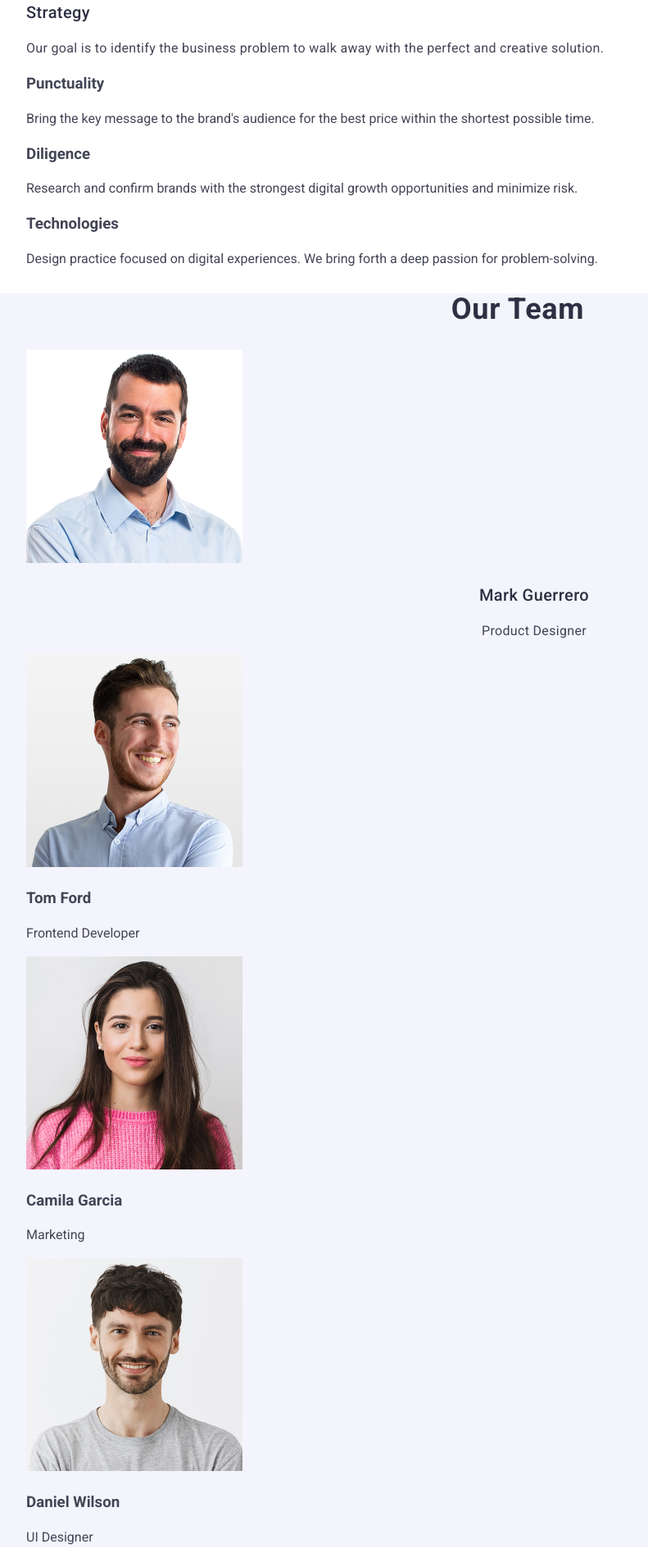
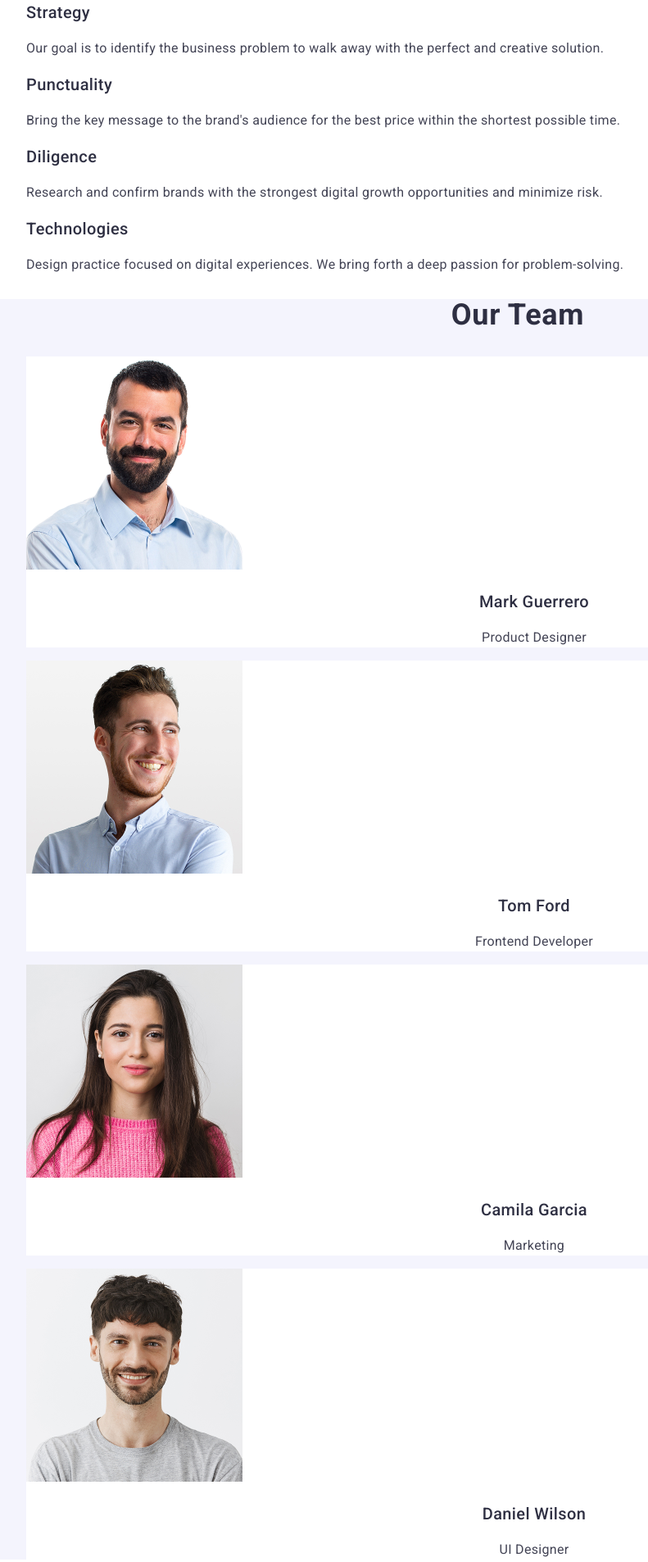
Before and after one commit to Dmitryi-goit/goit-markup-hw-02, a plain HTML site: page index.html in a window 1280 px wide. Shown: the part 414-2320 px from the top of the page at 82% size, without its empty margins (8-799 px from the left). Drawn offline with nearby package versions, Linux system fonts and the light colour scheme.

Commit message:
and more

```diff
--- a/css/styles.css
+++ b/css/styles.css
@@ -122,6 +122,11 @@ font-weight: 500;
             color: #2e2f42;
             text-transform: capitalize;
 }
+.list{
+background-color: #FFFFFF
+}
+
+
 .team  .guys{
     font-weight: 500;
         font-size: 20px;
--- a/index.html
+++ b/index.html
@@ -30,11 +30,11 @@
 
             </li>
 
-            <li><a href="" class="studio">Portfolio</a>
+            <li><a href="./index.html" class="studio">Portfolio</a>
 
             </li>
 
-            <li><a href="" class="studio">Contacts</a>
+            <li><a href="./index.html" class="studio">Contacts</a>
 
             </li>
 
@@ -89,15 +89,15 @@
 
 
   </li>
-  <li><h3>Punctuality</h3>
-    <p>Bring the key message to the brand's audience for the best price within the shortest possible time.</p>
+  <li><h3  class="goals">Punctuality</h3>
+    <p class="par">Bring the key message to the brand's audience for the best price within the shortest possible time.</p>
 
   </li>
-  <li><h3>Diligence</h3>
-<p>Research and confirm brands with the strongest digital growth opportunities and minimize risk.</p>
+  <li><h3  class="goals">Diligence</h3>
+<p class="par">Research and confirm brands with the strongest digital growth opportunities and minimize risk.</p>
   </li>
-  <li><h3>Technologies</h3>
-  <p>Design practice focused on digital experiences. We bring forth a deep passion for problem-solving.</p>
+  <li><h3  class="goals">Technologies</h3>
+  <p class="par">Design practice focused on digital experiences. We bring forth a deep passion for problem-solving.</p>
   </li>
   </ul>
 
@@ -115,30 +115,30 @@
     <h2 class="submain-text">Our Team</h2>
 
     <ul class="team">
-      <li><img  src="./images/mark.jpg" width="264" alt="mark">
+      <li class="list"><img  src="./images/mark.jpg" width="264" alt="mark">
         <h3 class="guys">Mark Guerrero</h3>
         <p class="guys-page">Product Designer</p>
 
 
 
       </li>
-      <li><img src="./images/tom.jpg" width="264" alt="tom">
-        <h3>Tom Ford</h3>
-        <p>Frontend Developer</p>
+      <li  class="list"><img src="./images/tom.jpg" width="264" alt="tom">
+        <h3  class="guys">Tom Ford</h3>
+        <p class="guys-page">Frontend Developer</p>
 
 
 
       </li>
 
-      <li><img  src="./images/camilla.jpg" width="264" alt="camila">
-        <h3>Camila Garcia</h3>
-        <p>Marketing</p>
+      <li  class="list"><img  src="./images/camilla.jpg" width="264" alt="camila">
+        <h3  class="guys">Camila Garcia</h3>
+        <p class="guys-page">Marketing</p>
 
 
       </li>
-      <li><img src="./images/daniel.jpg" width="264" alt="daniel">
-        <h3>Daniel Wilson</h3>
-        <p>UI Designer</p>
+      <li  class="list"><img src="./images/daniel.jpg" width="264" alt="daniel">
+        <h3  class="guys">Daniel Wilson</h3>
+        <p class="guys-page">UI Designer</p>
 
 
       </li>
```
